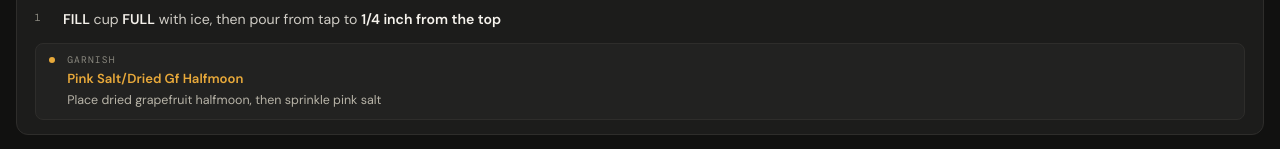
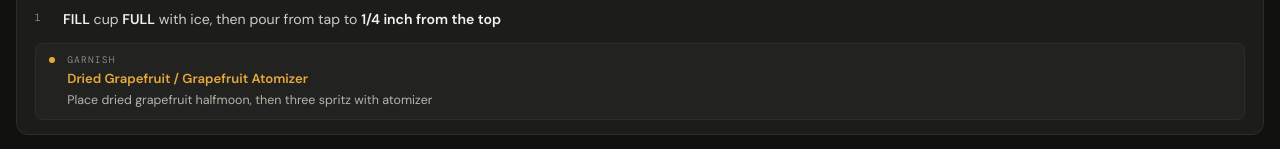
Before and after one commit to BEAU-star/Coachella26, a plain HTML site: page casa-dragones-headliner-bar.html in a window 1280 px wide. Shown: the part 571-720 px from the top of the page. Drawn offline with nearby package versions, Linux system fonts and the light colour scheme.

Commit message:
Add files via upload

```diff
--- a/casa-dragones-headliner-bar.html
+++ b/casa-dragones-headliner-bar.html
@@ -70,7 +70,7 @@ body{background:var(--bg);color:var(--white);font-family:'DM Sans',sans-serif;mi
   </div>
   <div class="card" id="casa-d-marg">
     <div class="card-header"><div class="cocktail-name">CASA D MARG</div><div class="drink-desc">Casa Dragones Blanco, Lime, Serrano</div></div>
-    <div class="prep"><div class="prep-label">Pour &amp; Garnish</div><div class="step-list"><div class="step"><div class="step-num">1</div><div class="step-text"><span class="key">FILL</span> cup <span class="key">FULL</span> with ice, then pour from tap to <span class="key">1/4 inch from the top</span></div></div></div><div class="garnish-row"><div class="garnish-dot"></div><div class="garnish-inner"><div class="garnish-label-sm">Garnish</div><div class="garnish-val">Pink Salt/Dried Gf Halfmoon</div><div class='exec-val'>Place dried grapefruit halfmoon, then sprinkle pink salt</div></div></div></div>
+    <div class="prep"><div class="prep-label">Pour &amp; Garnish</div><div class="step-list"><div class="step"><div class="step-num">1</div><div class="step-text"><span class="key">FILL</span> cup <span class="key">FULL</span> with ice, then pour from tap to <span class="key">1/4 inch from the top</span></div></div></div><div class="garnish-row"><div class="garnish-dot"></div><div class="garnish-inner"><div class="garnish-label-sm">Garnish</div><div class="garnish-val">Dried Grapefruit / Grapefruit Atomizer</div><div class="exec-val">Place dried grapefruit halfmoon, then three spritz with atomizer</div></div></div></div>
   </div>
   <div class="card" id="ranch-water">
     <div class="card-header"><div class="cocktail-name">Ranch Water</div><div class="drink-desc">Casa Dragones Blanco Tequila, Lime, Soda Water</div><div class="drink-desc">Casa Dragones Blanco, Lime, Soda Water</div></div>
```
